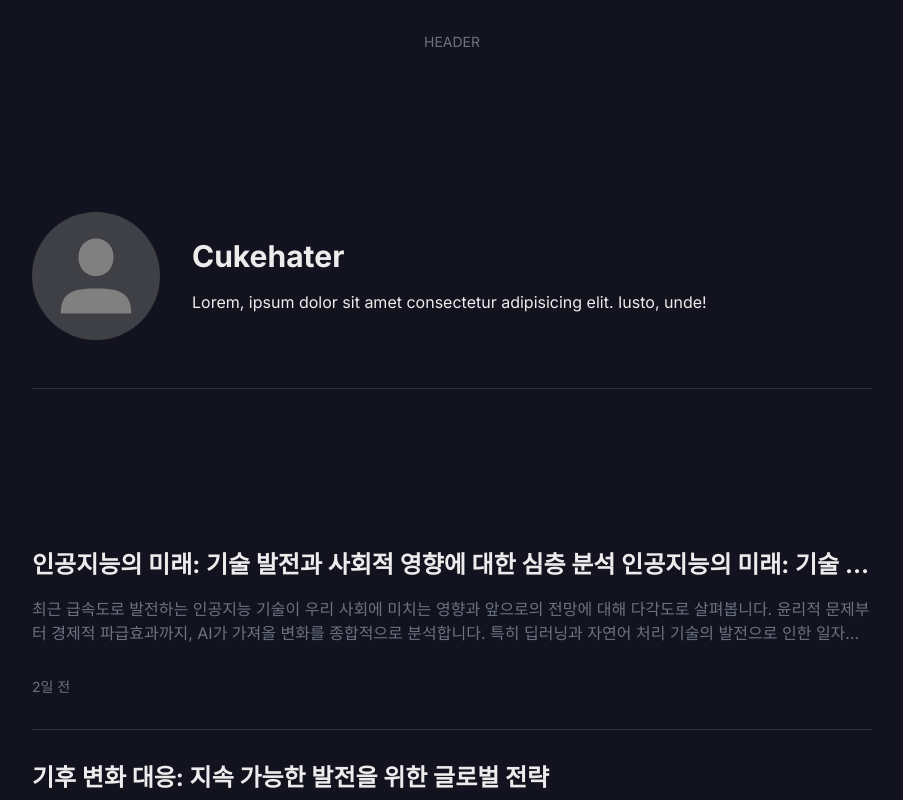
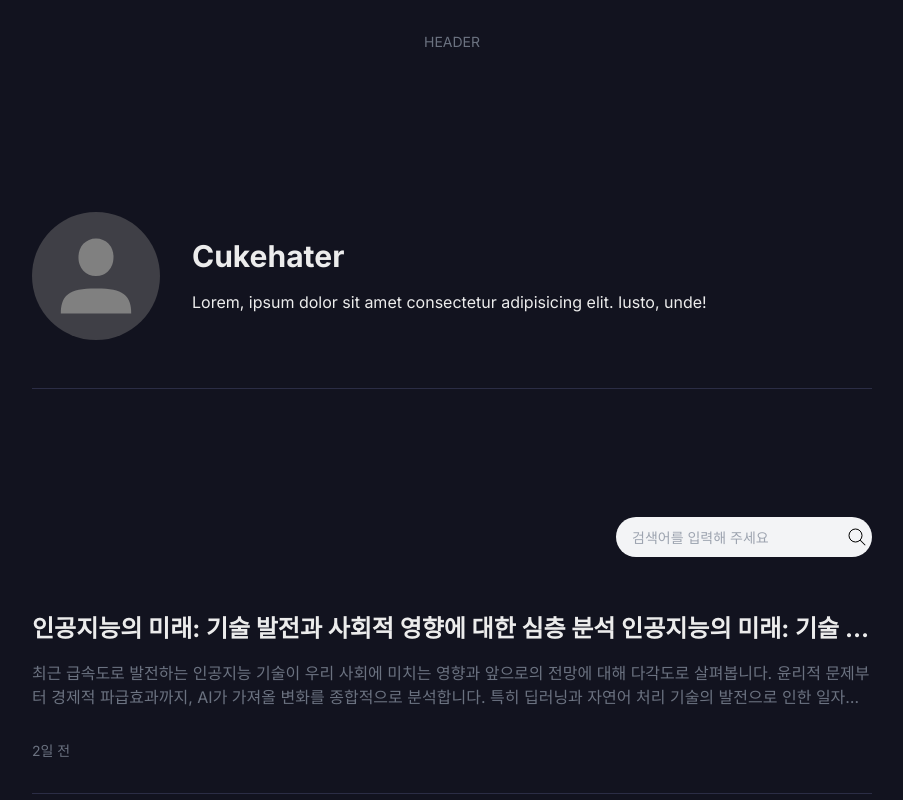
Before and after one commit to cukehater/blog, a Next.js app: page / in a window 1280 px wide. Shown: the top 800 px of the page, without its empty margins (188-1091 px from the left). Built offline with nearby package versions, Linux system fonts and the light colour scheme.

Commit message:
feat: 검색 폼 인터페이스

```diff
--- /dev/null
+++ b/app/features/Search.tsx
@@ -0,0 +1,25 @@
+'use client'
+
+import Image from 'next/image'
+
+type Props = {}
+
+export default function Search({}: Props) {
+  return (
+    <form className='flex items-center rounded-full w-64 overflow-hidden ml-auto bg-gray-100 mb-6'>
+      <input
+        type='text'
+        placeholder='검색어를 입력해 주세요'
+        className='h-10 flex-1 pl-4 text-black bg-transparent text-sm'
+      />
+      <button className='h-10 w-16 flex items-center justify-center'>
+        <Image
+          src='/assets/images/search.svg'
+          alt='search'
+          width={24}
+          height={24}
+        />
+      </button>
+    </form>
+  )
+}
--- a/app/features/list/ListItem.tsx
+++ b/app/features/list/ListItem.tsx
@@ -1,8 +1,8 @@
 import Link from 'next/link'
-import Hash from '@/app/shared/components/Hash'
 import { format, register } from 'timeago.js'
 import koLocale from 'timeago.js/lib/lang/ko'
 import { listItemType } from '../../types/types'
+import Hash from '@/app/shared/components/Hash'
 
 register('ko', koLocale)
 
--- a/app/page.tsx
+++ b/app/page.tsx
@@ -1,6 +1,7 @@
 import { listData } from './data'
 import List from './features/list/List'
 import Intro from './features/Profile'
+import Search from './features/Search'
 import InnerCol from './shared/components/InnerCol'
 
 export default function Home() {
@@ -8,6 +9,7 @@ export default function Home() {
     <main>
       <InnerCol>
         <Intro />
+        <Search />
         <List listData={listData} />
       </InnerCol>
     </main>
```
Also changed, not shown: public/assets/images/search.svg (added).
